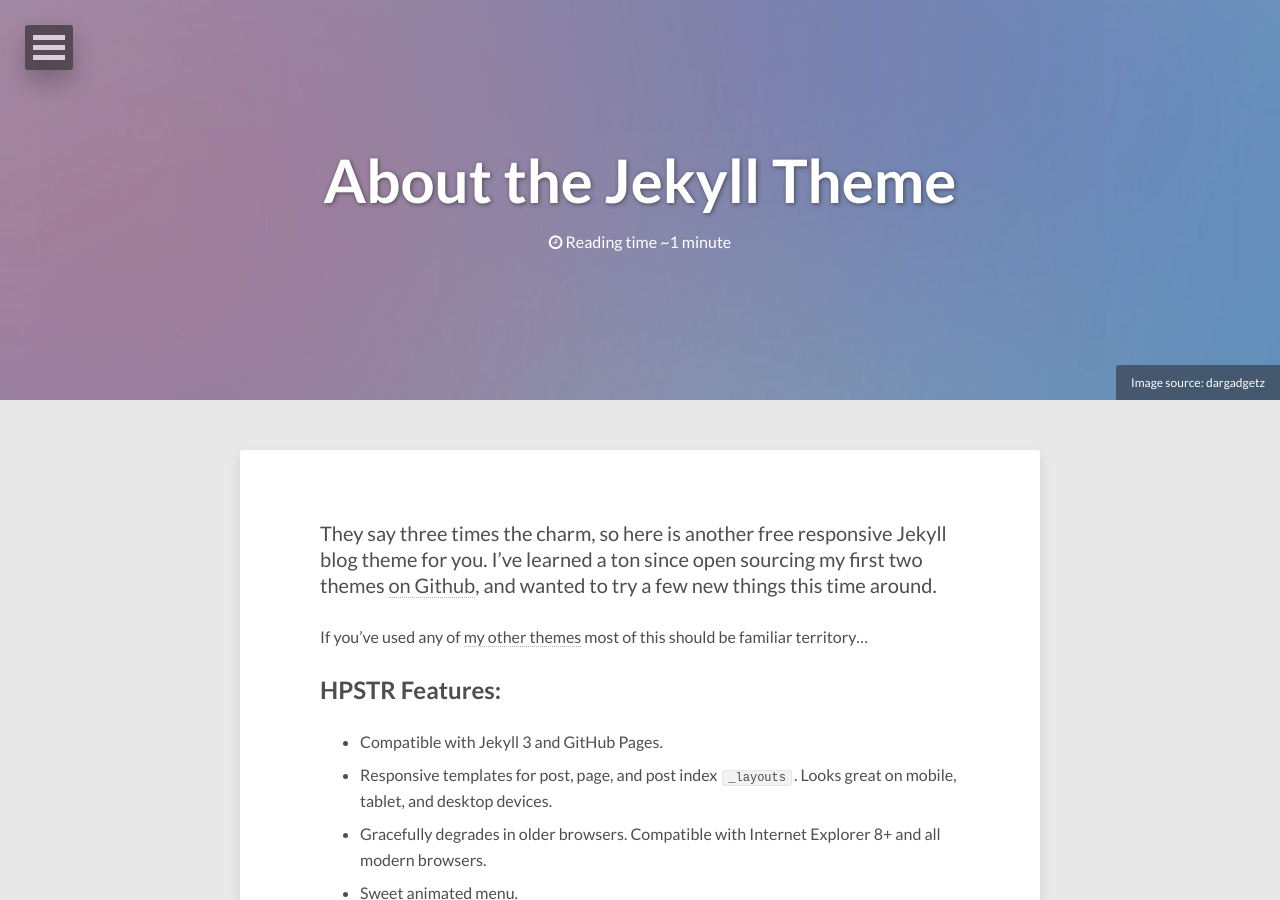
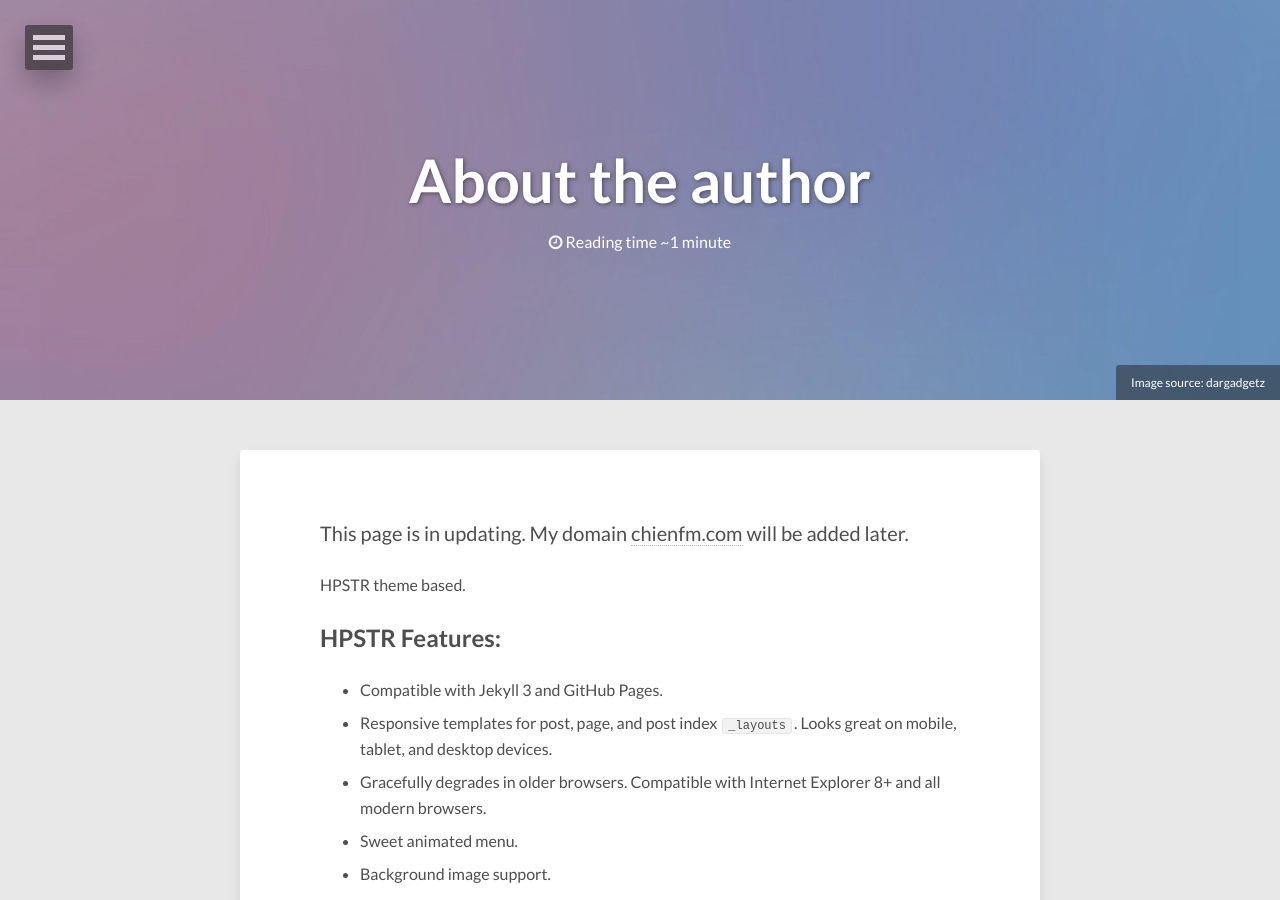
Before and after one commit to chienfm/chienfm.github.io, a Jekyll site: the page built from about/index.md, in a window 1280 px wide and 900 px high. Built offline with Jekyll 4.4.1, drawn with Linux system fonts in a browser that asks for light colours; nearby versions of some CDN libraries.

Commit message:
Update index.md

```diff
--- a/about/index.md
+++ b/about/index.md
@@ -1,6 +1,6 @@
 ---
 layout: page
-title: About the Jekyll Theme
+title: About the author
 image:
   feature: abstract-5.jpg
   credit: dargadgetz
@@ -9,10 +9,9 @@ comments: false
 modified: 2016-02-01
 ---
 
-They say three times the charm, so here is another free responsive Jekyll blog theme for you. I've learned a ton since open sourcing my first two themes [on Github](http://github.com/mmistakes), and wanted to try a few new things this time around.
+This page is in updating. My domain [chienfm.com](https://chienfm.com) will be added later.
 
-If you've used any of [my other themes](http://mademistakes.com/work/jekyll-themes/) most of this should be familiar territory...
-
+HPSTR theme based.
 ## HPSTR Features:
 
 * Compatible with Jekyll 3 and GitHub Pages.
```
